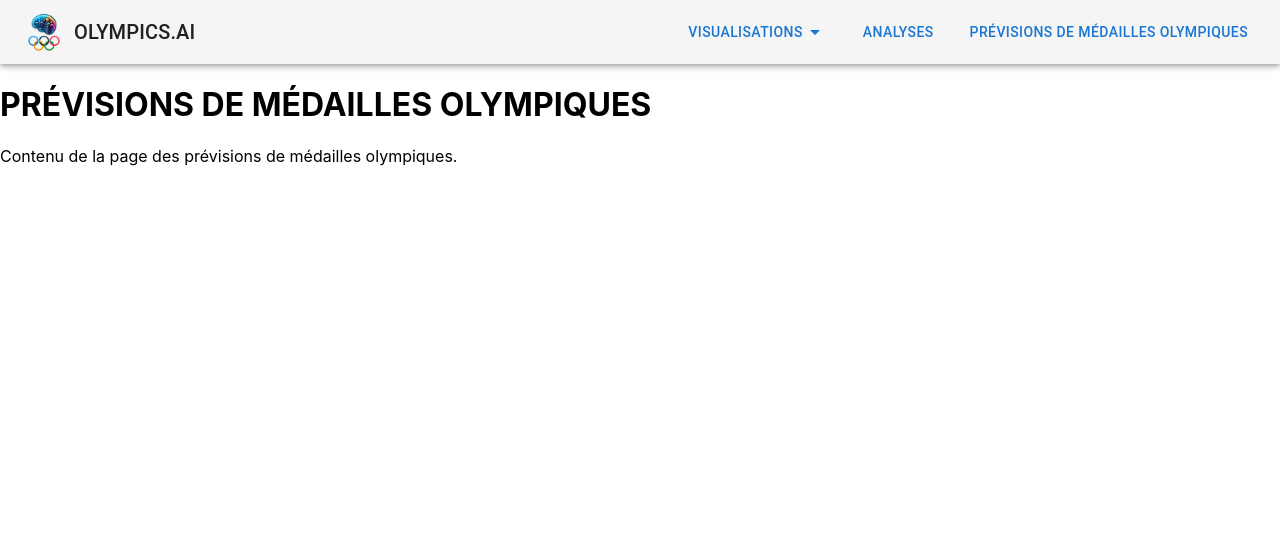
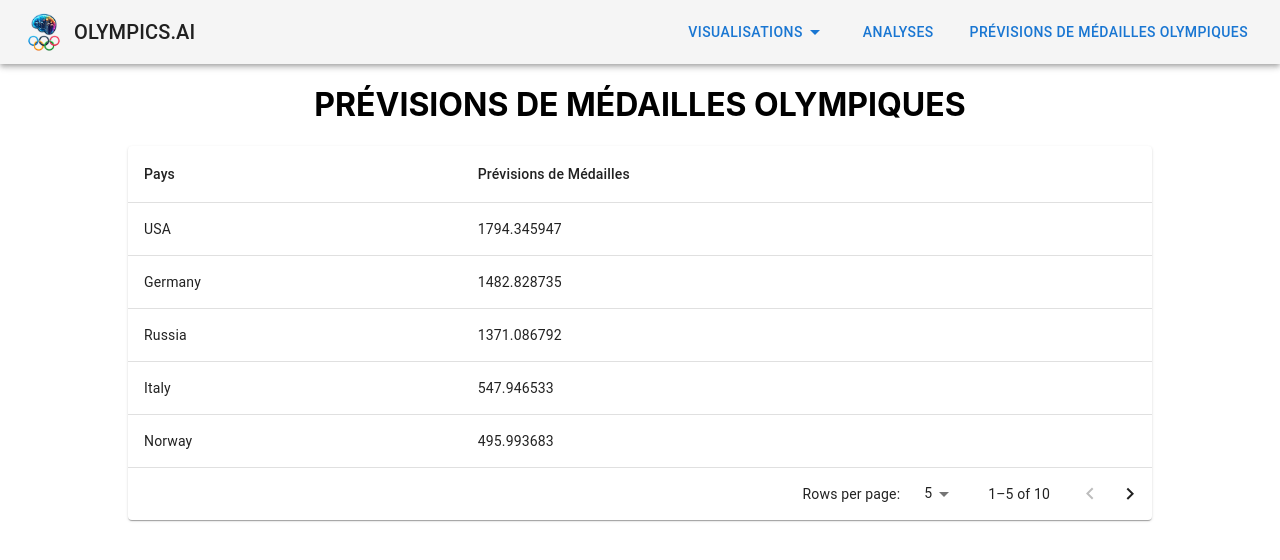
Before and after one commit to fabien5525/IPSSI_hackathon_equipe_9, a React (Create React App) app in the folder hackathon_front/: page /olympic-medal-predictions in a window 1280 px wide. Shown: the top 560 px of the page. Built offline with nearby package versions, Linux system fonts and the light colour scheme; the HTML template or start-up script is replaced by a standard one.

Commit message:
added medal predictions

```diff
--- a/hackathon_front/src/pages/MedalPredictions.js
+++ b/hackathon_front/src/pages/MedalPredictions.js
@@ -1,10 +1,77 @@
-import React from 'react';
+import React, { useState } from 'react';
+import {
+  Table,
+  TableBody,
+  TableCell,
+  TableContainer,
+  TableHead,
+  TableRow,
+  Paper,
+  TablePagination,
+} from '@mui/material';
 
 function MedalPredictions() {
+  const [medalPredictions] = useState([
+    { Country: 'USA', Predicted_Medals: 1794.345947 },
+    { Country: 'Germany', Predicted_Medals: 1482.828735 },
+    { Country: 'Russia', Predicted_Medals: 1371.086792 },
+    { Country: 'Italy', Predicted_Medals: 547.946533 },
+    { Country: 'Norway', Predicted_Medals: 495.993683 },
+    { Country: 'France', Predicted_Medals: 421.980316 },
+    { Country: 'China', Predicted_Medals: 416.937347 },
+    { Country: 'Hungary', Predicted_Medals: 413.881622 },
+    { Country: 'Finland', Predicted_Medals: 385.904236 },
+    { Country: 'Sweden', Predicted_Medals: 375.028229 },
+  ]);
+
+  const [page, setPage] = useState(0);
+  const [rowsPerPage, setRowsPerPage] = useState(5);
+
+  const handleChangePage = (event, newPage) => {
+    setPage(newPage);
+  };
+
+  const handleChangeRowsPerPage = (event) => {
+    setRowsPerPage(+event.target.value);
+    setPage(0);
+  };
+
   return (
     <div>
-      <h1>PRÉVISIONS DE MÉDAILLES OLYMPIQUES</h1>
-      <p>Contenu de la page des prévisions de médailles olympiques.</p>
+      <h1 style={{ textAlign: 'center' }}>PRÉVISIONS DE MÉDAILLES OLYMPIQUES</h1>
+      <div className="table-container" style={{ display: 'flex', justifyContent: 'center', margin: '20px 0' }}>
+        <div className="table-wrapper" style={{ width: '80%' }}>
+          <TableContainer component={Paper}>
+            <Table sx={{ minWidth: 650 }} aria-label="medal predictions table">
+              <TableHead>
+                <TableRow>
+                  <TableCell>Pays</TableCell>
+                  <TableCell>Prévisions de Médailles</TableCell>
+                </TableRow>
+              </TableHead>
+              <TableBody>
+                {medalPredictions
+                  .slice(page * rowsPerPage, page * rowsPerPage + rowsPerPage)
+                  .map((prediction, index) => (
+                    <TableRow key={index}>
+                      <TableCell>{prediction.Country}</TableCell>
+                      <TableCell>{prediction.Predicted_Medals}</TableCell>
+                    </TableRow>
+                  ))}
+              </TableBody>
+            </Table>
+            <TablePagination
+              rowsPerPageOptions={[5, 10, 25]}
+              component="div"
+              count={medalPredictions.length}
+              rowsPerPage={rowsPerPage}
+              page={page}
+              onPageChange={handleChangePage}
+              onRowsPerPageChange={handleChangeRowsPerPage}
+            />
+          </TableContainer>
+        </div>
+      </div>
     </div>
   );
 }
```
